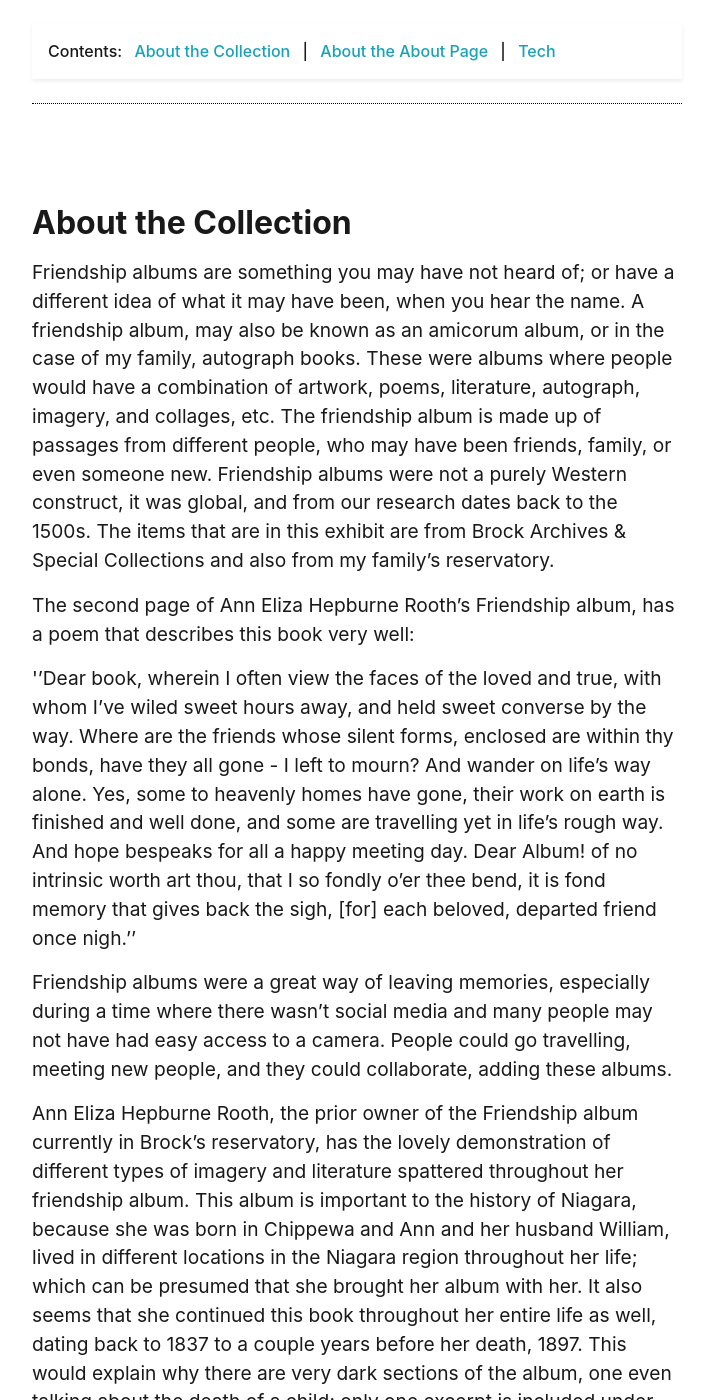
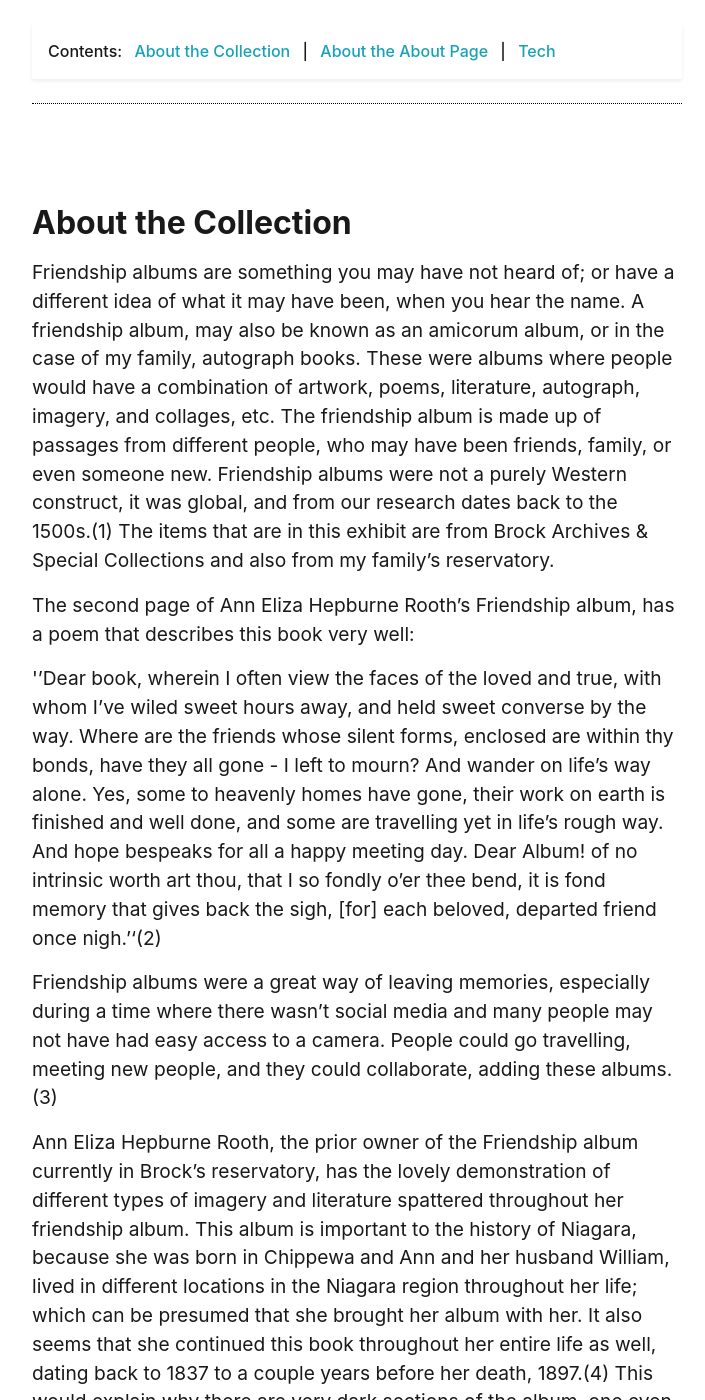
Before and after one commit to AbiSarah/A-Fond-Sigh-of-Friendship, a Jekyll site: the page built from pages/about.md, in a window 1280 px wide and 1400 px high, scrolled down 469 px. Shown: the whole window, without its empty margins (283-988 px from the left). Built offline with Jekyll 4.4.1, drawn with Linux system fonts in a browser that asks for light colours; some of the changed text lies outside the part shown.

Commit message:
Update about.md

```diff
--- a/pages/about.md
+++ b/pages/about.md
@@ -14,18 +14,18 @@
 
 ## About the Collection
 
-Friendship albums are something you may have not heard of; or have a different idea of what it may have been, when you hear the name. A friendship album,  may also be known as an amicorum album, or in the case of my family, autograph books. These were albums where people would have a combination of artwork, poems, literature, autograph, imagery, and collages, etc. The friendship album is made up of passages from different people, who may have been friends, family, or even someone new. Friendship albums were not a purely Western construct, it was global, and from our research dates back to the 1500s. The items that are in this exhibit are from Brock Archives & Special Collections and also from my family's reservatory.
+Friendship albums are something you may have not heard of; or have a different idea of what it may have been, when you hear the name. A friendship album,  may also be known as an amicorum album, or in the case of my family, autograph books. These were albums where people would have a combination of artwork, poems, literature, autograph, imagery, and collages, etc. The friendship album is made up of passages from different people, who may have been friends, family, or even someone new. Friendship albums were not a purely Western construct, it was global, and from our research dates back to the 1500s.(1) The items that are in this exhibit are from Brock Archives & Special Collections and also from my family's reservatory.
 
 The second page of Ann Eliza Hepburne Rooth’s Friendship album, has a poem that describes this book very well:
 
 ''Dear book, wherein I often view the faces of the loved and true, with whom I've wiled sweet hours away, and held sweet converse by the way.
 Where are the friends whose silent forms, enclosed are within thy bonds, have they all gone - I left to mourn? And wander on life's way alone.
 Yes, some to heavenly homes have gone, their work on earth is finished and well done, and some are travelling yet in life's rough way. And hope bespeaks for all a happy meeting day.
-Dear Album! of no intrinsic worth art thou, that I so fondly o'er thee bend, it is fond memory that gives back the sigh, [for] each beloved, departed friend once nigh.''
+Dear Album! of no intrinsic worth art thou, that I so fondly o'er thee bend, it is fond memory that gives back the sigh, [for] each beloved, departed friend once nigh.''(2)
 
-Friendship albums were a great way of leaving memories, especially during a time where there wasn’t social media and many people  may not have had easy access to a camera. People could go travelling, meeting new people, and they could collaborate, adding these albums.
+Friendship albums were a great way of leaving memories, especially during a time where there wasn’t social media and many people  may not have had easy access to a camera. People could go travelling, meeting new people, and they could collaborate, adding these albums.(3)
 
-Ann Eliza Hepburne Rooth, the prior owner of the Friendship album currently in Brock's reservatory, has the lovely demonstration of different types of imagery and literature spattered throughout her friendship album. This album is important to the history of Niagara, because she was born in Chippewa and Ann and her husband William, lived in different locations in the Niagara region throughout her life; which can be presumed that she brought her album with her. It also seems that she continued this book throughout her entire life as well, dating back to 1837 to a couple years before her death, 1897. This would explain why there are very dark sections of the album, one even talking about the death of a child; only one excerpt is included under the name of 'In Memoriam'.
+Ann Eliza Hepburne Rooth, the prior owner of the Friendship album currently in Brock's reservatory, has the lovely demonstration of different types of imagery and literature spattered throughout her friendship album. This album is important to the history of Niagara, because she was born in Chippewa and Ann and her husband William, lived in different locations in the Niagara region throughout her life; which can be presumed that she brought her album with her. It also seems that she continued this book throughout her entire life as well, dating back to 1837 to a couple years before her death, 1897.(4) This would explain why there are very dark sections of the album, one even talking about the death of a child; only one excerpt is included under the name of 'In Memoriam'.
 
 Ann’s album can give us a glimpse into not only her history, her journey, but also a peek into niagara's history or visual culture; like what kinds of artists or writers were in there, even the unfamous, are still significant.
 
@@ -60,3 +60,10 @@
 
 Please Note:
 The of the image names are not the true names, and are just titles given to them for organization.
+
+Citations
+  Zebuhr, Laura. “The Work of Friendship in Nineteenth-Century American Friendship Album Verses.” American literature 87, no. 3 (2015): 437.
+  Rooth, Ann Eliza Hepburne. Ann Eliza Hepburne Rooth Fonds, 1837-1897., 1837.
+   “Friendship Albums Show Social Media Is Nothing New.” Times (London, England : 1788). London (UK): NI Syndication Limited, 2018.
+  Rooth, Ann Eliza Hepburne. Ann Eliza Hepburne Rooth Fonds, 1837-1897., 1837. Described by Chantal Cameron.
+  Zebuhr, Laura. “The Work of Friendship in Nineteenth-Century American Friendship Album Verses.” American literature 87, no. 3 (2015): 437.
```
Also changed, not shown: other parts of pages/about.md (+1 -1 lines).
